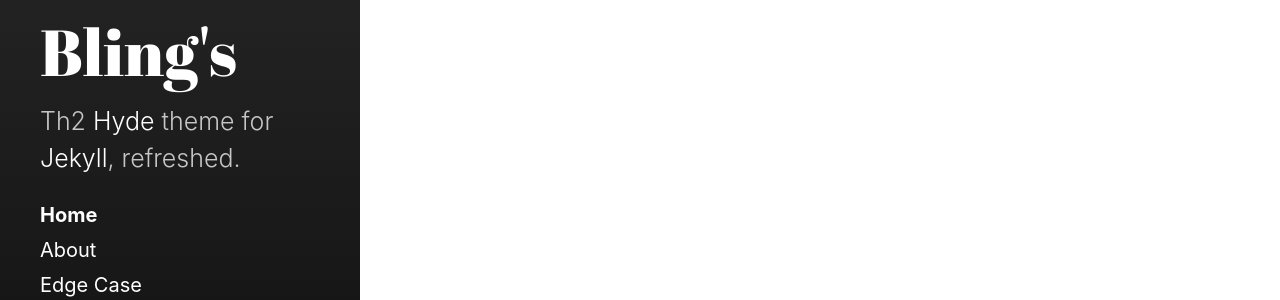
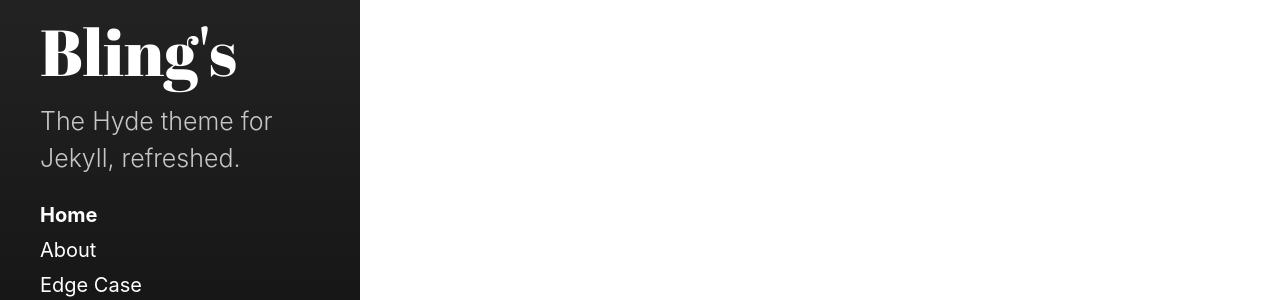
Before and after one commit to blingcho/blingcho.github.io, a Jekyll site: the page built from index.html, in a window 1280 px wide. Shown: the part 385-685 px from the top of the page. Built offline with Jekyll 4.4.1, drawn with Linux system fonts in a browser that asks for light colours; the list of posts is cut into pages by our own code.

Commit message:
2020-01-03

```diff
--- a/_config.yml
+++ b/_config.yml
@@ -5,7 +5,7 @@ highlighter:      rouge
 # Setup
 title:            Bling's
 tagline:          'A Jekyll theme'
-description:      'Th2 <a href="http://hyde.getpoole.com" target="_blank">Hyde</a> theme for <a href="http://jekyllrb.com" target="_blank">Jekyll</a>, refreshed.'
+description:      'The Hyde theme for Jekyll, refreshed.'
 url:              https://blingcho.github.io
 baseurl:          ''
                   # the optional subpath of your site, e.g. "/blog"
```
